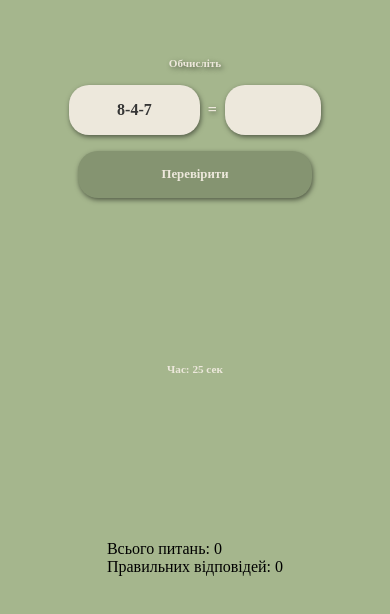
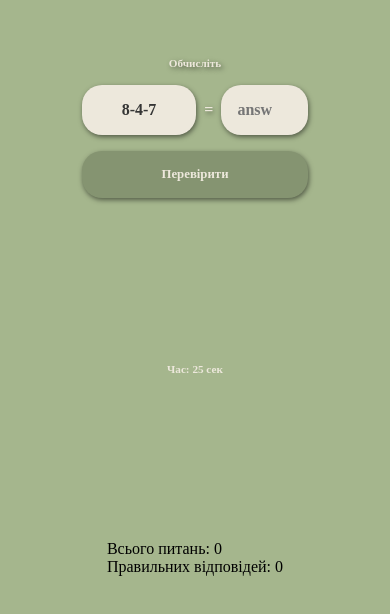
Before and after one commit to klymsk/CalculateGame, a plain HTML site: page index.html in a window 390 px wide. Shown: the part 186-800 px from the top of the page. Drawn offline with Linux system fonts and the light colour scheme.

Commit message:
updateInputPhoneVer

```diff
--- a/styles.css
+++ b/styles.css
@@ -79,7 +79,7 @@ article h1 {
 
 @media (max-width: 768px) {
     .math {
-        padding: 1rem 3rem;
+        padding: 1rem 2.5rem;
     }
 
     .math p {
@@ -107,7 +107,7 @@ article h1 {
 
 .answer input {
     background-color: var(--yellow-color);
-    padding: 1rem 3rem;
+    padding: 1rem 1rem;
     border-radius: 20px;
     border: none;
     cursor: pointer;
```
